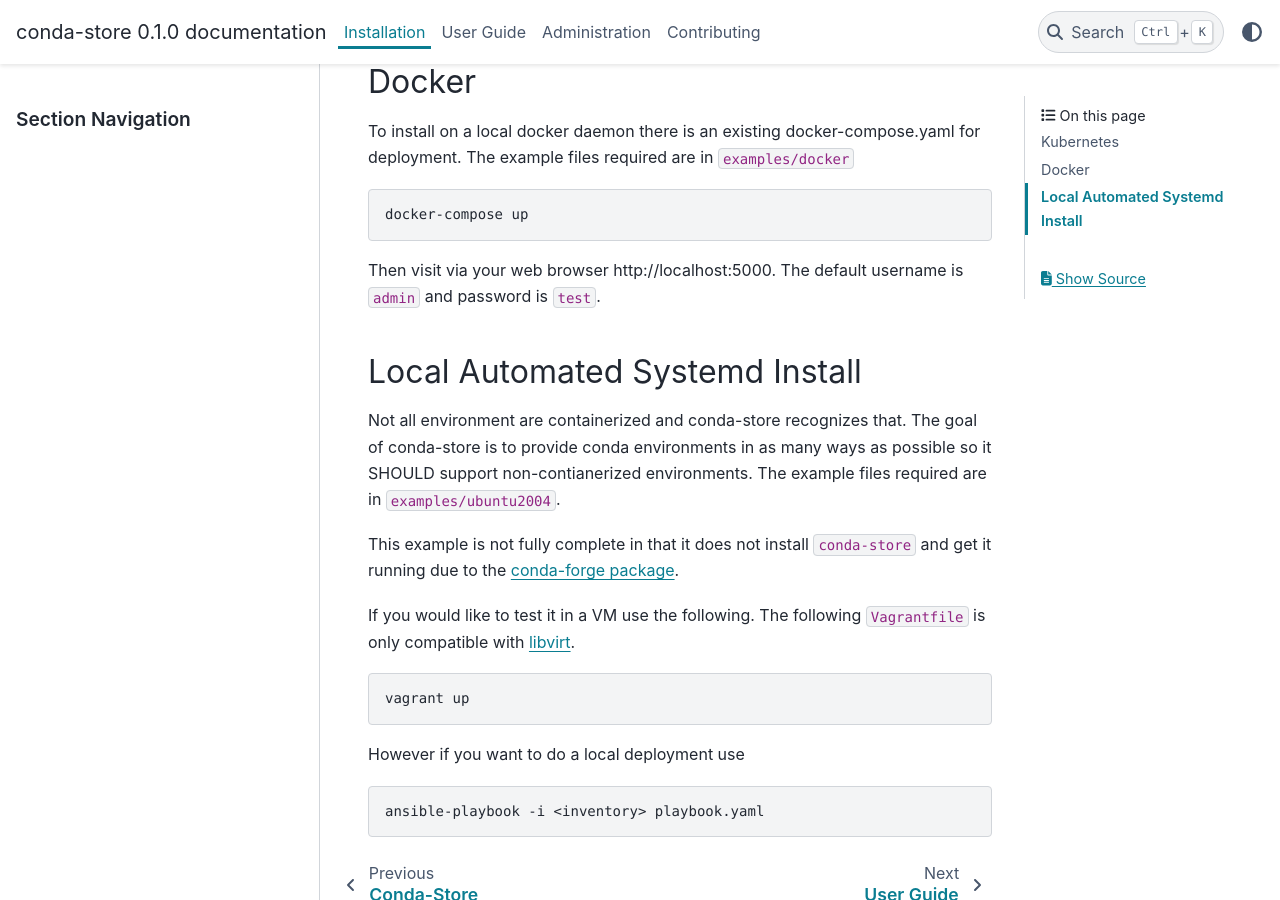
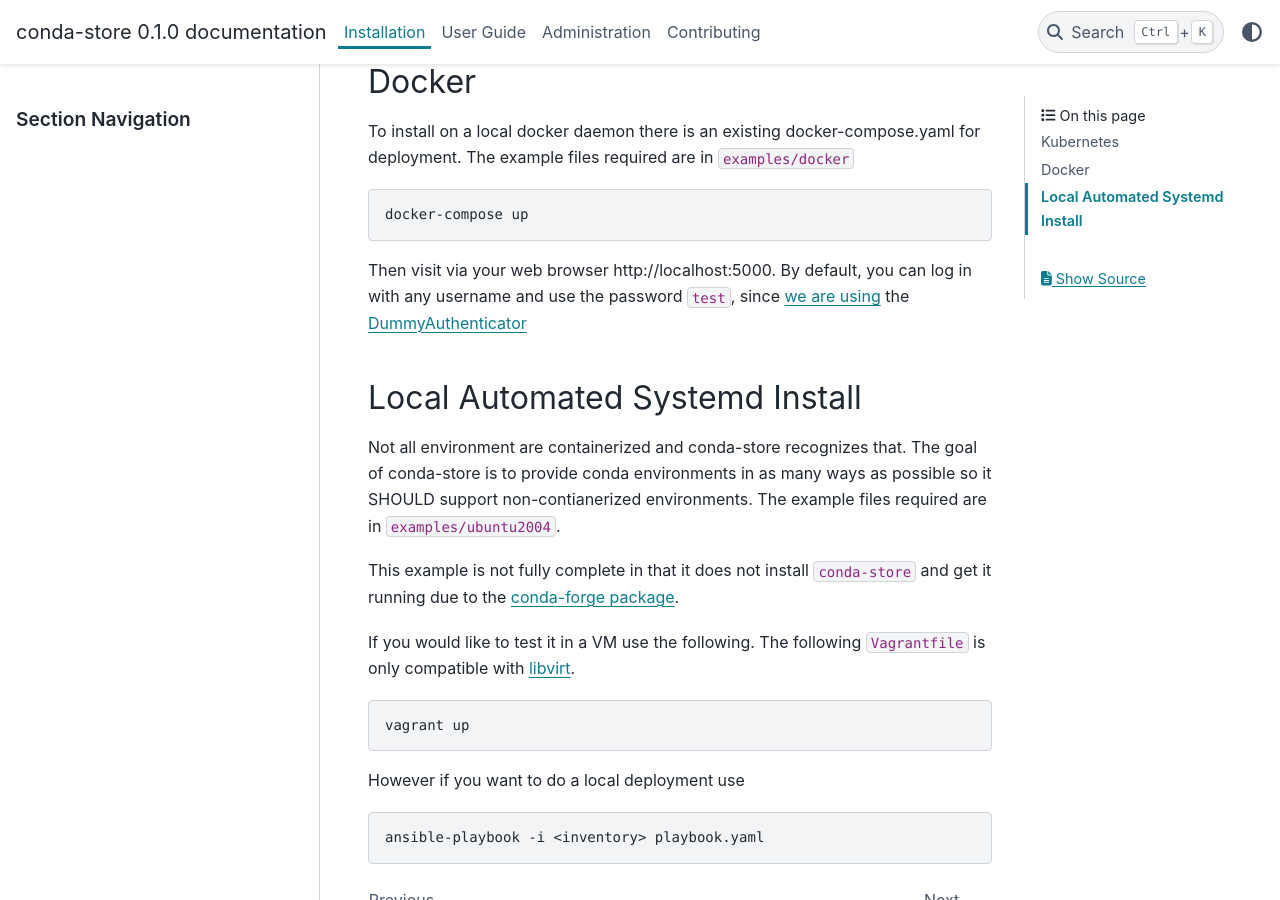
Before and after one commit to conda-incubator/conda-store, a Sphinx documentation site: the page built from docs/installation.md, in a window 1280 px wide and 900 px high, scrolled down 1820 px. Built offline with Sphinx 7.4.7 and the PyData theme 0.15.4, drawn with Linux system fonts in a browser that asks for light colours.

Commit message:
Clarify using dummy authenticator

````diff
--- a/docs/installation.md
+++ b/docs/installation.md
@@ -73,7 +73,7 @@
 docker-compose up
 ```
 
-Then visit via your web browser http://localhost:5000. The default username is `admin` and password is `test`.
+Then visit via your web browser http://localhost:5000. By default, you can log in with any username and use the password `test`, since [we are using](https://github.com/Quansight/conda-store/blob/a679e5c4d2f2fe7d992fd93c5d90c34b38c513ef/tests/assets/jupyterhub_config.py#L4) the [DummyAuthenticator](https://github.com/jupyterhub/jupyterhub/blob/4e7936056744cdad31d608388a349207196efa56/jupyterhub/auth.py#L1122)
 
 ## Local Automated Systemd Install
 
````
